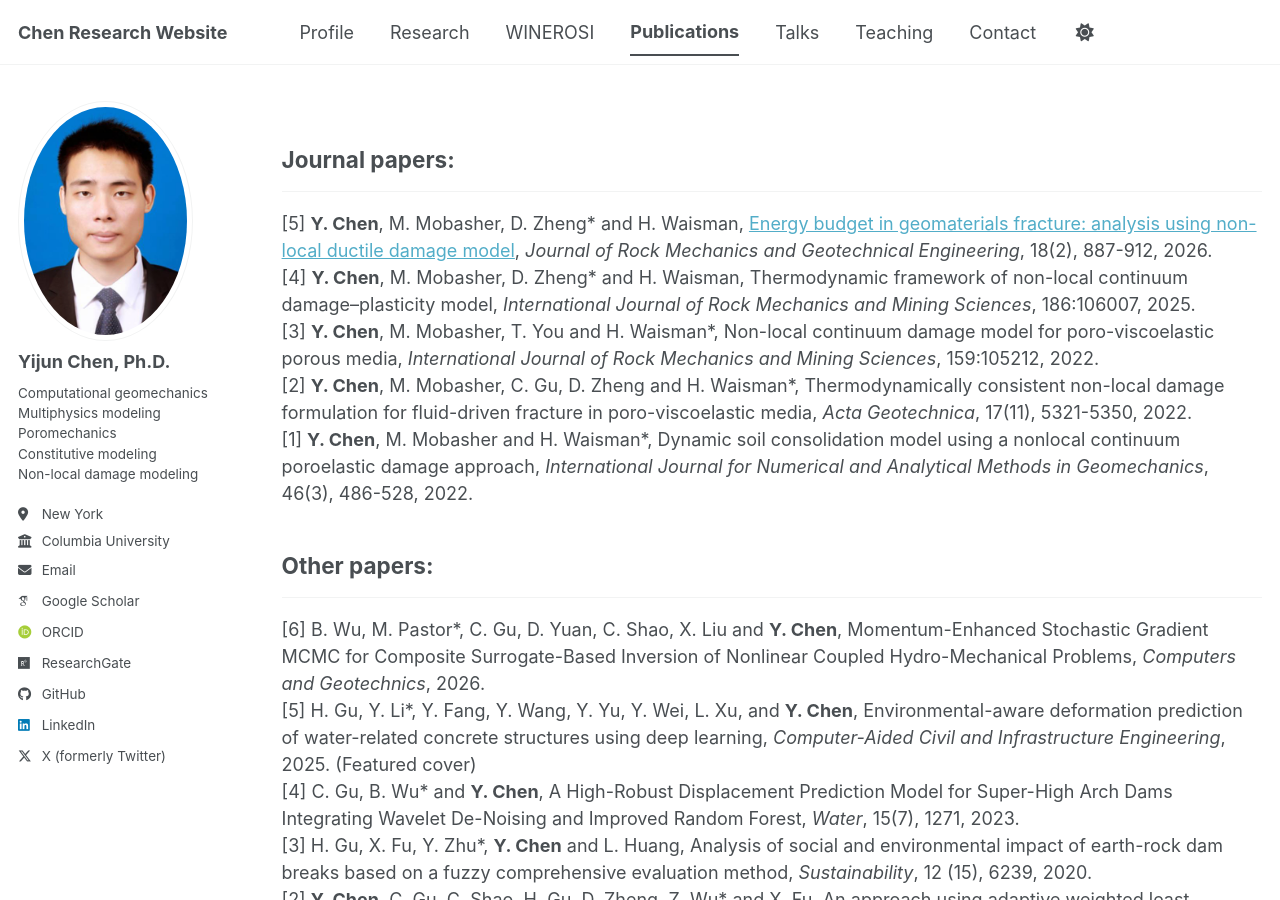
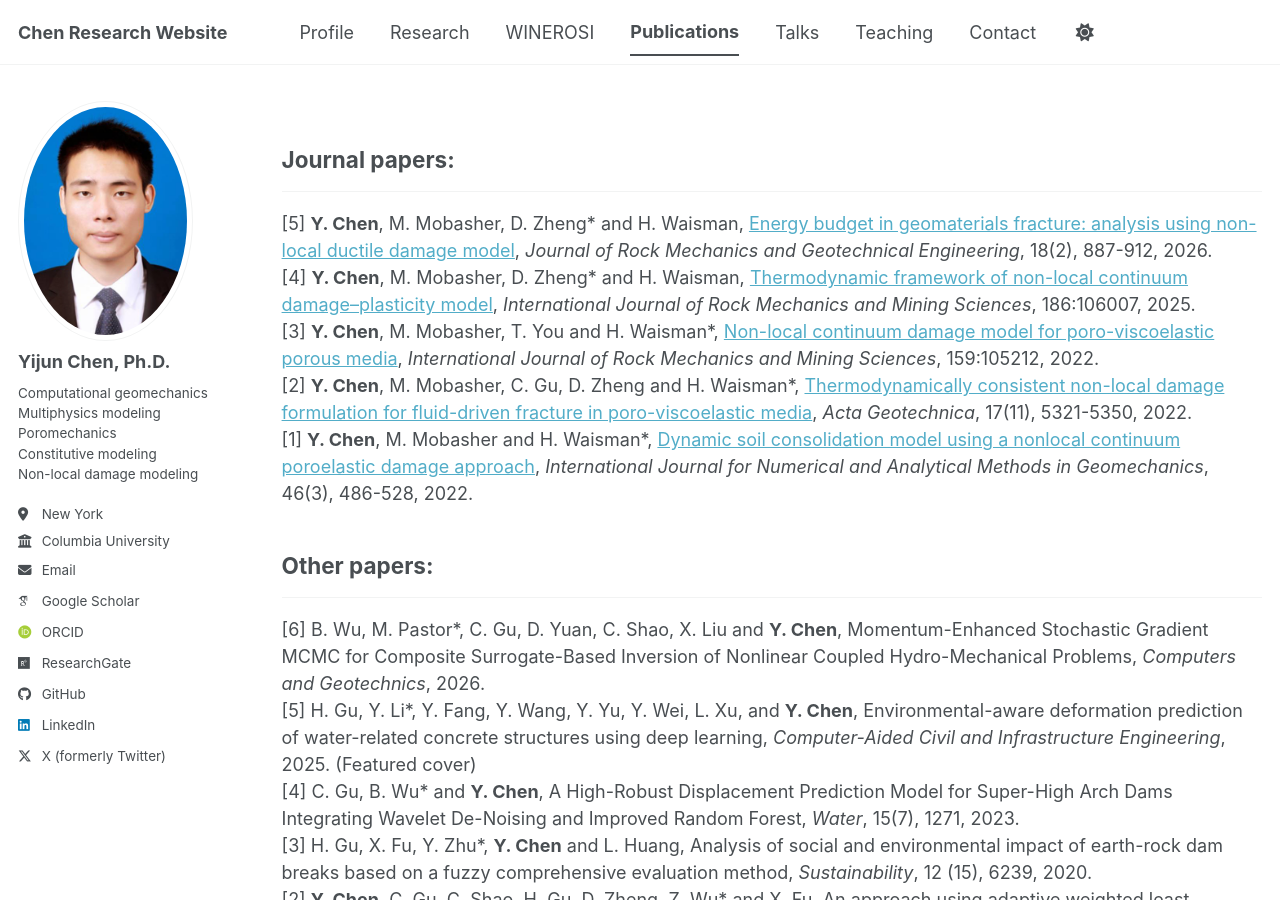
Before and after one commit to chenhhu/chenhhu.github.io, a Jekyll site: the page built from _pages/publications.md, in a window 1280 px wide and 900 px high. Built offline with Jekyll 4.4.1, drawn with Linux system fonts in a browser that asks for light colours; some web fonts are replaced; a script bundle is joined from its source files by our own code; library files that are not in the unit come from our copies; part of the change alters nothing that is shown.

```diff
--- a/_pages/publications.md
+++ b/_pages/publications.md
@@ -11,10 +11,10 @@ author_profile: true
 ## Journal papers:
 ---
 [5] <b>Y. Chen</b>, M. Mobasher, D. Zheng\* and H. Waisman, <a href="https://doi.org/10.1016/j.jrmge.2025.03.019" target="_blank">Energy budget in geomaterials fracture: analysis using non-local ductile damage model</a>, <i>Journal of Rock Mechanics and Geotechnical Engineering</i>, 18(2), 887-912, 2026.<br>
-[4] <b>Y. Chen</b>, M. Mobasher, D. Zheng\* and H. Waisman, Thermodynamic framework of non-local continuum damage–plasticity model, <i>International Journal of Rock Mechanics and Mining Sciences</i>, 186:106007, 2025.<br>
-[3] <b>Y. Chen</b>, M. Mobasher, T. You and H. Waisman\*, Non-local continuum damage model for poro-viscoelastic porous media, <i>International Journal of Rock Mechanics and Mining Sciences</i>, 159:105212, 2022.<br>
-[2] <b>Y. Chen</b>, M. Mobasher, C. Gu, D. Zheng and H. Waisman\*, Thermodynamically consistent non-local damage formulation for fluid-driven fracture in poro-viscoelastic media, <i>Acta Geotechnica</i>, 17(11), 5321-5350, 2022.<br>
-[1] <b>Y. Chen</b>, M. Mobasher and H. Waisman\*, Dynamic soil consolidation model using a nonlocal continuum poroelastic damage approach, <i>International Journal for Numerical and Analytical Methods in Geomechanics</i>, 46(3), 486-528, 2022.
+[4] <b>Y. Chen</b>, M. Mobasher, D. Zheng\* and H. Waisman, <a href="https://doi.org/10.1016/j.ijrmms.2024.106007" target="_blank">Thermodynamic framework of non-local continuum damage–plasticity model</a>, <i>International Journal of Rock Mechanics and Mining Sciences</i>, 186:106007, 2025.<br>
+[3] <b>Y. Chen</b>, M. Mobasher, T. You and H. Waisman\*, <a href="https://doi.org/10.1016/j.ijrmms.2022.105212" target="_blank">Non-local continuum damage model for poro-viscoelastic porous media</a>, <i>International Journal of Rock Mechanics and Mining Sciences</i>, 159:105212, 2022.<br>
+[2] <b>Y. Chen</b>, M. Mobasher, C. Gu, D. Zheng and H. Waisman\*, <a href="https://doi.org/10.1007/s11440-022-01557-x" target="_blank">Thermodynamically consistent non-local damage formulation for fluid-driven fracture in poro-viscoelastic media</a>, <i>Acta Geotechnica</i>, 17(11), 5321-5350, 2022.<br>
+[1] <b>Y. Chen</b>, M. Mobasher and H. Waisman\*, <a href="https://doi.org/10.1002/nag.3309" target="_blank">Dynamic soil consolidation model using a nonlocal continuum poroelastic damage approach</a>, <i>International Journal for Numerical and Analytical Methods in Geomechanics</i>, 46(3), 486-528, 2022.
 <br>
 
 ## Other papers:
```
